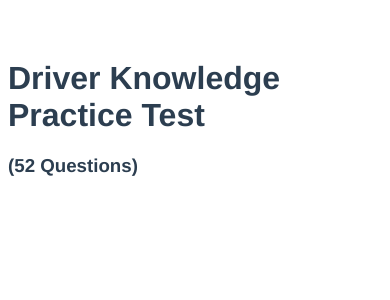
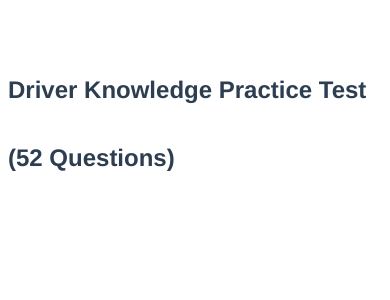
Before and after one commit to jonfleming/quizzit, a Vue app in the folder client/: page / in a window 390 px wide. Shown: the top 300 px of the page. Built offline with nearby package versions, Linux system fonts and the light colour scheme; no server answers.

Commit message:
button not showing on iPHone

```diff
--- a/client/src/App.vue
+++ b/client/src/App.vue
@@ -1,10 +1,12 @@
 <template>
-  <h1 class="left">Driver Knowledge Practice Test</h1>
-  <h3 class="left">(52 Questions)</h3>
-  <button v-if="questionsLoaded && !started && !done" v-on:click="start()">Start</button>
-  <question v-if="started && !done" v-bind:question="questionList[questionNumber]" @correct="increaseScore()" @incorrect="nextQuestion()"/>
-  <p v-if="done" class="left">Your got {{correct}} out of {{questionList.length - 1}}</p>
-  <button v-if="started && done" v-on:click="restart()">Try Again</button>
+  <div>
+    <h1 class="left">Driver Knowledge Practice Test</h1>
+    <h3 class="left">(52 Questions)</h3>
+    <button class="left" v-if="questionsLoaded && !started && !done" v-on:click="start()">Start</button>
+    <question v-if="started && !done" v-bind:question="questionList[questionNumber]" @correct="increaseScore()" @incorrect="nextQuestion()"/>
+    <p  class="left" v-if="done">Your got {{correct}} out of {{questionList.length - 1}}</p>
+    <button  class="left" v-if="started && done" v-on:click="restart()">Try Again</button>
+  </div>
 </template>
 
 <script>
@@ -75,14 +77,7 @@ export default {
 
 .left {
   text-align: left;
-  align-items: left;
-}
-button {
-  margin-left: -40%;
+  float:left;
   font-size: 24px;
 }
-p {
-  text-align: left;
-  font-size: 32px;
-}
 </style>
--- a/client/src/components/Question.vue
+++ b/client/src/components/Question.vue
@@ -7,7 +7,7 @@
         <li class="left"><input type="radio" id="3" value="3" v-model="answer">{{question[4]}}</li>
         <li class="left" v-if="question[4].length"><input type="radio" id="4" value="4" v-model="answer">{{question[5]}}</li>
     </ul>
-    <button v-on:click="next()">Next</button>
+    <button class="left" v-on:click="next()">Next</button>
   </div>
 </template>
 
```
Also changed, not shown: 1 other file (tests, documents, lock files or other folders).
